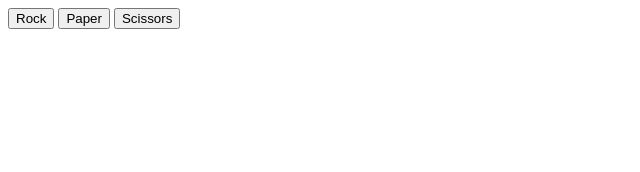
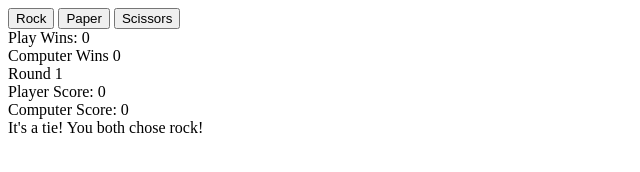
Before and after one commit to jordan1166/rock-paper-scissors, a plain HTML site: page index.html in a window 1280 px wide. Both pictures are taken after a click on the button "Rock". Shown: the whole page, without its empty margins (0-640 px from the left). Drawn offline with Linux system fonts and the light colour scheme.

Commit message:
Add basic user interface to record number of rounds, wins, and loses

```diff
--- a/index.html
+++ b/index.html
@@ -10,6 +10,13 @@
     <button id="rock" class="game-buttons">Rock</button>
     <button id="paper" class="game-buttons">Paper</button>
     <button id="scissors" class="game-buttons">Scissors</button>
+    <div id="player-wins"></div>
+    <div id="computer-wins"></div>
+    <div id="rounds-played"></div>
+    <div id="player-score"></div>
+    <div id="computer-score"></div>
+    <div id="outcome"></div>
+    <div id="game-result"></div>
     <script src="/script.js"></script>
   </body>
 </html>
--- a/script.js
+++ b/script.js
@@ -1,4 +1,11 @@
 let gameButtons = document.getElementsByClassName("game-buttons");
+let roundsPlayed = document.getElementById("rounds-played");
+let player = document.getElementById("player-score");
+let computer = document.getElementById("computer-score");
+let outcome = document.getElementById("outcome");
+let gameResult = document.getElementById("game-result");
+let playerWinsDisplay = document.getElementById("player-wins");
+let computerWinsDisplay = document.getElementById("computer-wins");
 
 // Function that randomly returns either Rock, Paper, or Scissors
 let computerPlay = () => {
@@ -61,40 +68,56 @@ let playRockPaperScissors = (playerSelection, computerSelection) => {
 // console.log(playRockPaperScissors("PaPer", computerChoice));
 
 // Play a 5 round game of rock paper scissors
+let playerWins = 0;
+let computerWins = 0;
+let playerScore = 0;
+let computerScore = 0;
+let rounds = 0;
 
-let game = () => {
-  let playerScore = 0;
-  let computerScore = 0;
-  for (let i = 0; i < 5; i++) {
-    const round = playRockPaperScissors(
-      prompt("Rock, Paper, or Scissors?: "),
-      computerPlay()
-    );
+let game = (choice) => {
+  gameResult.textContent = "";
+  playGame: if (playerScore < 5 && computerScore < 5) {
+    rounds++;
+    const round = playRockPaperScissors(choice, computerPlay());
     if (round.includes("You win!")) {
       playerScore++;
     } else if (round.includes("You lose!")) {
       computerScore++;
-    } else if (round.includes("canceled.")) {
-      break;
     }
-    console.log(`Round ${i + 1}`);
+    playerWinsDisplay.textContent = `Play Wins: ${playerWins}`;
+    computerWinsDisplay.textContent = `Computer Wins ${computerWins}`;
+    roundsPlayed.textContent = `Round ${rounds}`;
+    player.textContent = `Player Score: ${playerScore}`;
+    computer.textContent = `Computer Score: ${computerScore}`;
+    outcome.textContent = round;
+    console.log(`Round ${rounds}`);
     console.log(round);
     console.log(`Player Score: ${playerScore}`);
     console.log(`Computer Score: ${computerScore}`);
   }
-  if (playerScore > computerScore) {
-    console.log(`You won the game!`);
-  } else if (computerScore > playerScore) {
-    console.log(`The computer won the game :-(`);
-  } else {
-    console.log(`The game was a tie! You both got ${playerScore} points!`);
+
+  if (playerScore == 5 || computerScore == 5) {
+    if (playerScore > computerScore) {
+      gameResult.textContent = `You won the game!`;
+      playerWins++;
+      playerWinsDisplay.textContent = `Play Wins: ${playerWins}`;
+    } else if (computerScore > playerScore) {
+      gameResult.textContent = `The computer won the game :-(`;
+      computerWins++;
+      computerWinsDisplay.textContent = `Computer Wins ${computerWins}`;
+    } else {
+      gameResult.textContent = `The game was a tie! You both got ${playerScore} points!`;
+    }
+    playerScore = 0;
+    computerScore = 0;
+    rounds = 0;
+
+    return;
   }
 };
 
 Array.from(gameButtons).forEach((button) => {
   button.addEventListener("click", () => {
-    console.log(playRockPaperScissors(button.id, computerPlay()));
+    game(button.id);
   });
 });
-
-// game();
```
